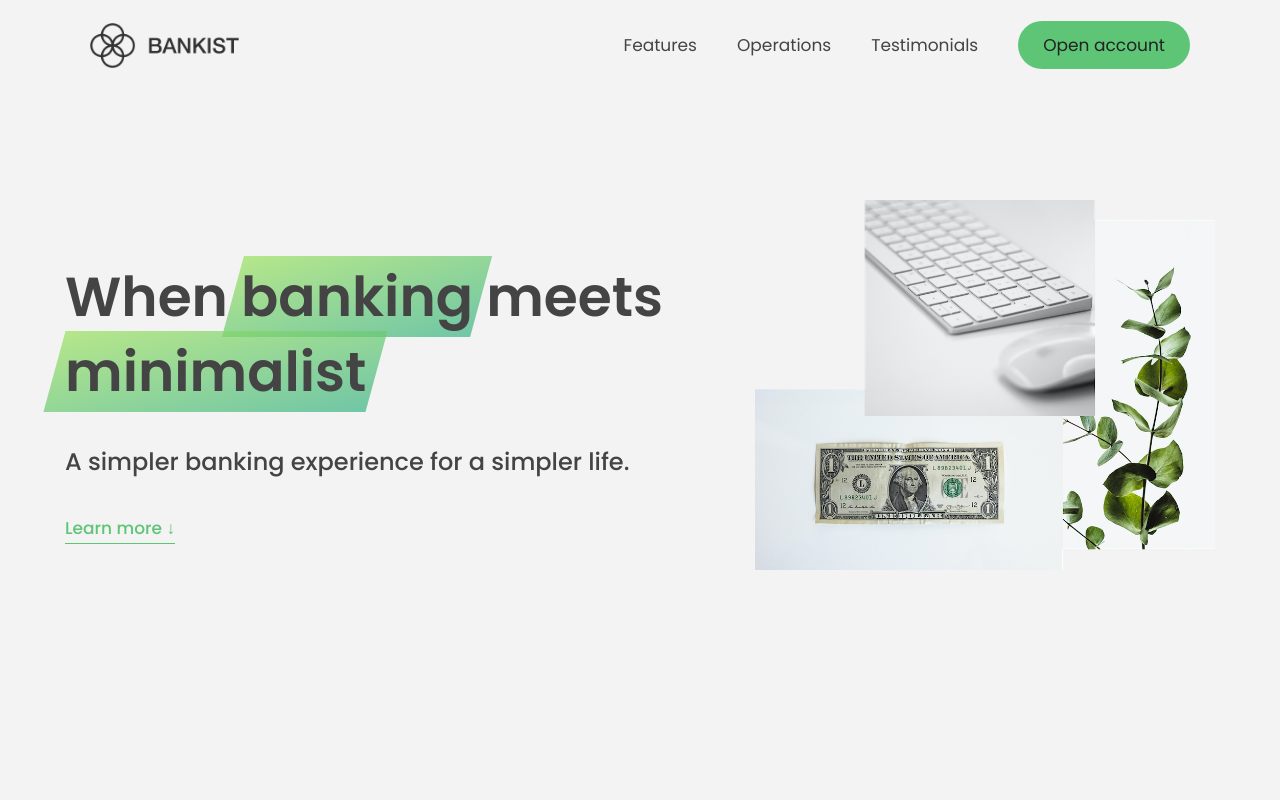
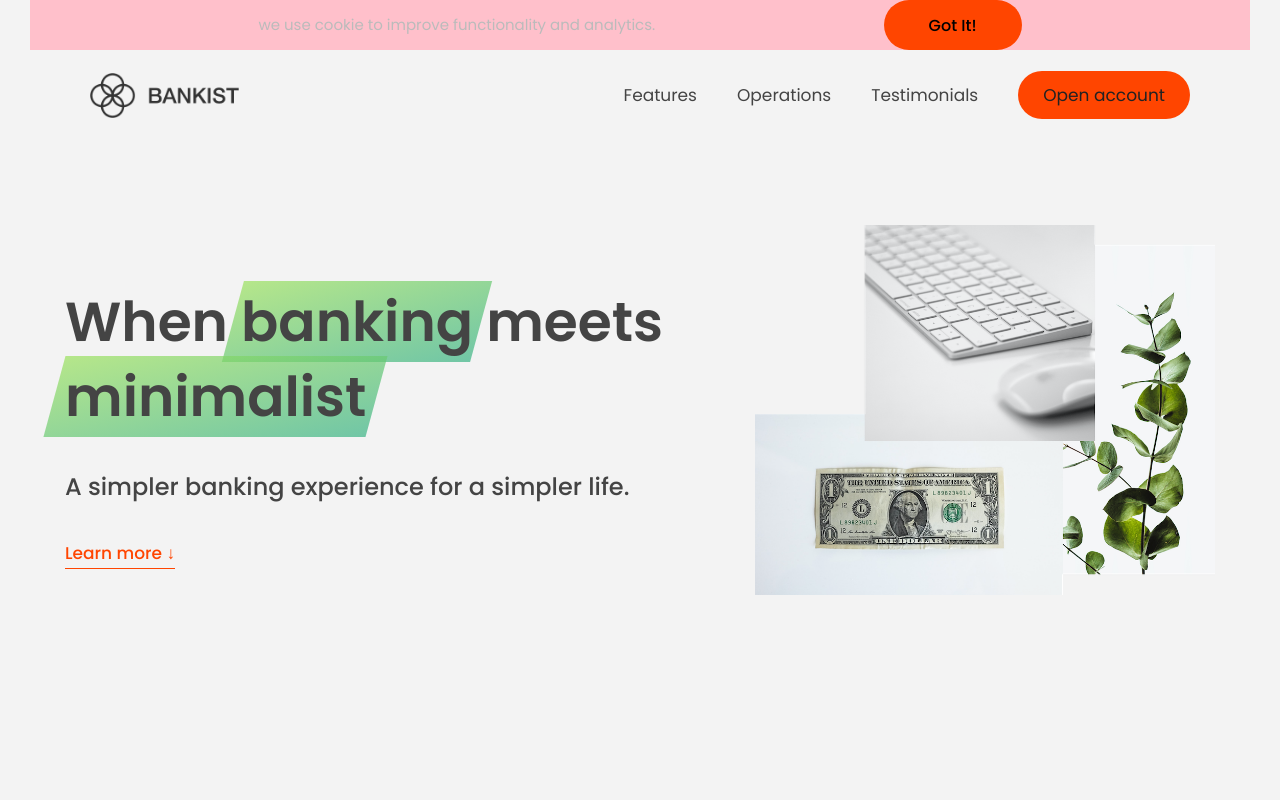
Before and after one commit to niranjanrai/Bankist-UI-, a plain HTML site: page index.html in a window 1280 px wide. Shown: the top 800 px of the page. Drawn offline with Linux system fonts and the light colour scheme.

Commit message:
first commit

```diff
--- a/script.js
+++ b/script.js
@@ -31,3 +31,24 @@ document.addEventListener('keydown', function (e) {
     closeModal();
   }
 });
+
+// Creating and inserting elements
+// insertadjacenthtml;
+
+const header = document.querySelector('.header');
+console.log(header);
+const message = document.createElement('div');
+message.classList.add('cookie-message');
+// message.textContent = 'we use cookie to improve functionality and analytics.';
+message.innerHTML =
+  'we use cookie to improve functionality and analytics. <button class="btn btn--close-cookie">Got It!</button>';
+
+message.style.height =
+  Number.parseFloat(getComputedStyle(message).height, 10) + 30 + 'px';
+message.style.backgroundColor = 'pink';
+
+console.log(getComputedStyle(message));
+console.log(getComputedStyle(message).height);
+header.prepend(message);
+
+document.documentElement.style.setProperty('--color-primary', 'orangered');
--- a/style.css
+++ b/style.css
@@ -667,7 +667,7 @@ h4 {
   align-items: center;
   justify-content: space-evenly;
   width: 100%;
-  background-color: white;
+  background-color: rgb(235, 7, 7);
   color: #bbb;
   font-size: 1.5rem;
   font-weight: 400;
```
